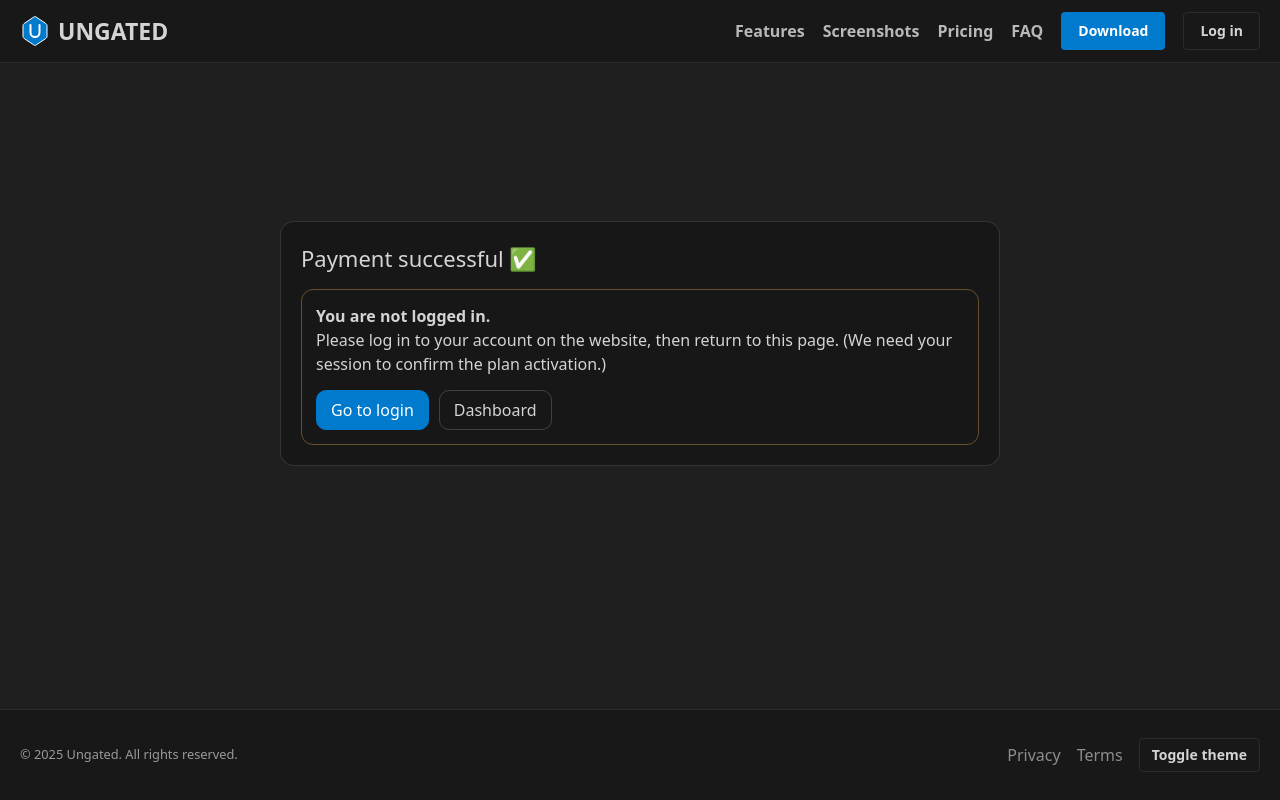
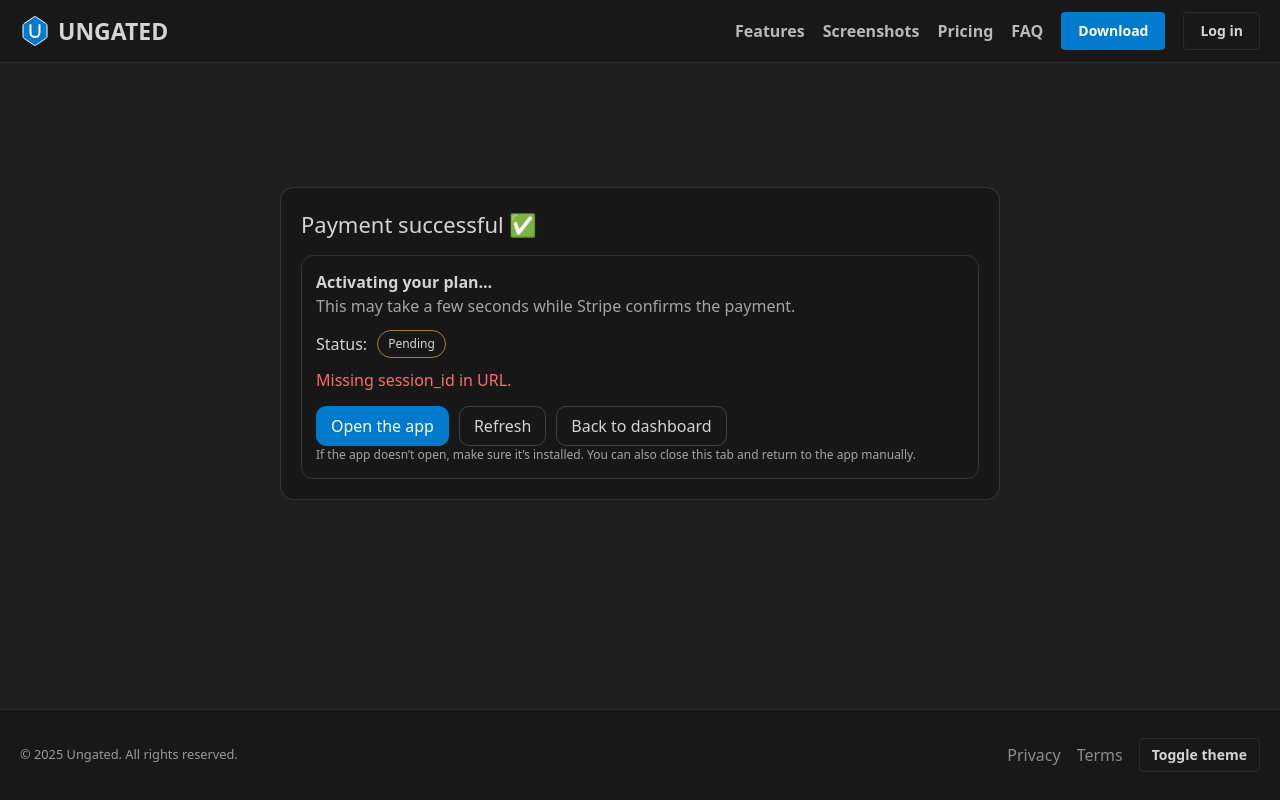
Before and after one commit to gadanisor/ungated-site, a Nuxt app: page /billing/success in a window 1280 px wide. Built offline with nearby package versions, Linux system fonts and the light colour scheme; no server answers; some icons are missing.

Commit message:
success page deeplink to app

```diff
--- a/app/pages/billing/success.vue
+++ b/app/pages/billing/success.vue
@@ -7,19 +7,7 @@
         Session: <code>{{ sessionId }}</code>
       </p>
 
-      <div v-if="!user" class="notice warning">
-        <p><strong>You are not logged in.</strong></p>
-        <p>
-          Please log in to your account on the website, then return to this page.
-          (We need your session to confirm the plan activation.)
-        </p>
-        <div class="actions">
-          <NuxtLink class="btn primary" to="/login">Go to login</NuxtLink>
-          <NuxtLink class="btn" to="/dashboard">Dashboard</NuxtLink>
-        </div>
-      </div>
-
-      <div v-else class="notice">
+      <div class="notice">
         <p><strong>Activating your plan…</strong></p>
         <p class="muted">
           This may take a few seconds while Stripe confirms the payment.
@@ -53,23 +41,14 @@
 <script setup lang="ts">
 import { computed, onMounted, ref } from 'vue'
 
-definePageMeta({
-  layout: 'default',
-})
+definePageMeta({ layout: 'default' })
 
 const route = useRoute()
+
 const sessionId = computed(() => {
   const v = route.query.session_id
   return typeof v === 'string' ? v : ''
 })
-
-const supabase = useSupabaseClient()
-const user = useSupabaseUser()
-type ProfileStatusRow = {
-  plan: 'free' | 'pro' | null
-  billing_status: 'active' | 'inactive' | 'canceled' | null
-}
-
 
 const loading = ref(false)
 const error = ref('')
@@ -77,77 +56,93 @@ const error = ref('')
 const plan = ref<'free' | 'pro'>('free')
 const billing = ref<'inactive' | 'active' | 'canceled'>('inactive')
 
+const isActivePro = computed(() => billing.value === 'active' && plan.value === 'pro')
+
 const displayStatus = computed(() => {
-  if (!user.value) return 'not logged in'
-  if (billing.value === 'active' && plan.value === 'pro') return 'Pro active'
+  if (isActivePro.value) return 'Pro active'
   if (billing.value === 'canceled') return 'Canceled'
-  return 'Pending'
+  return loading.value ? 'Checking…' : 'Pending'
 })
 
 const pillClass = computed(() => {
-  if (billing.value === 'active' && plan.value === 'pro') return 'ok'
+  if (isActivePro.value) return 'ok'
   if (billing.value === 'canceled') return 'bad'
   return 'pending'
 })
 
-// Deep link către app (tu vei implementa asta în Electron la pasul următor)
 const openAppUrl = computed(() => {
-  // Poți include și sessionId dacă vrei: ungated://billing/success?session_id=...
-  return 'ungated://billing/success'
+  const sid = sessionId.value ? `?session_id=${encodeURIComponent(sessionId.value)}` : ''
+  return `ungated://billing/success${sid}`
 })
 
-async function fetchProfileStatus() {
-  if (!sessionId.value) return;
+async function fetchStatusOnce() {
+  if (!sessionId.value) {
+    error.value = 'Missing session_id in URL.'
+    return
+  }
 
-  loading.value = true;
+  loading.value = true
+  error.value = ''
 
+  try {
     const res = await fetch(
       `${import.meta.env.VITE_SUPABASE_URL}/functions/v1/verify-checkout-session`,
       {
-      method: "POST",
-      headers: {
-        "Content-Type": "application/json",
-      },
-      body: JSON.stringify({
-        session_id: sessionId.value,
-      }),
+        method: 'POST',
+        headers: { 'Content-Type': 'application/json' },
+        body: JSON.stringify({ session_id: sessionId.value }),
       }
-  );
+    )
 
-  const data = await res.json();
+    const data = await res.json().catch(() => null)
 
-  if (!data) return;
+    if (!res.ok) {
+      error.value = data?.error || data?.message || `Verify failed (${res.status})`
+      return
+    }
 
-  plan.value = data.plan === "pro" ? "pro" : "free";
+    plan.value = data?.plan === 'pro' ? 'pro' : 'free'
     billing.value =
-    data.billing_status === "active" ||
-    data.billing_status === "canceled"
+      data?.billing_status === 'active' || data?.billing_status === 'canceled'
         ? data.billing_status
-      : "inactive";
-
-  loading.value = false;
+        : 'inactive'
+  } catch (e: any) {
+    error.value = e?.message || String(e)
+  } finally {
+    loading.value = false
+  }
 }
 
 async function pollUntilActive() {
-  // ~25 sec max
+  // max ~25s
   const start = Date.now()
   const timeoutMs = 25000
-  const intervalMs = 2000
+  const intervalMs = 1500
 
   while (Date.now() - start < timeoutMs) {
-    await fetchProfileStatus()
-    if (billing.value === 'active' && plan.value === 'pro') break
+    await fetchStatusOnce()
+    if (isActivePro.value) return true
     await new Promise((r) => setTimeout(r, intervalMs))
+  }
+  return isActivePro.value
+}
+
+async function manualRefresh() {
+  await fetchStatusOnce()
+  if (isActivePro.value) {
+    // user clicked refresh and it's ready -> open app
+    window.location.href = openAppUrl.value
   }
 }
 
-async function manualRefresh() {
-  await fetchProfileStatus()
+onMounted(async () => {
+  // 1) get status
+  const ok = await pollUntilActive()
+
+  // 2) if active, deep link to app
+  if (ok) {
+    window.location.href = openAppUrl.value
   }
-
-onMounted(async () => {
-  if (!user.value) return
-  await pollUntilActive()
 })
 </script>
 
```
Lines whose indentation alone changed are shown as unchanged.
